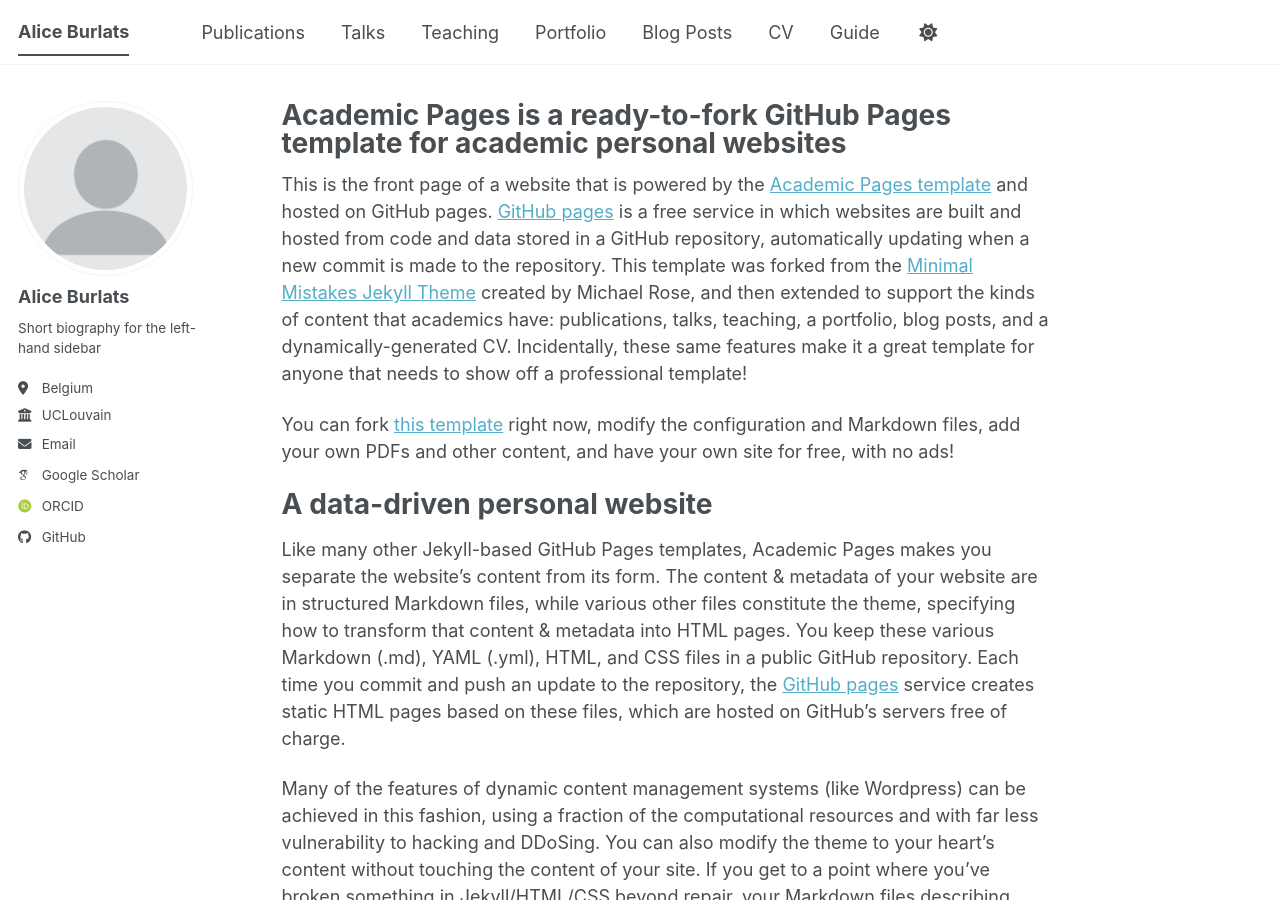
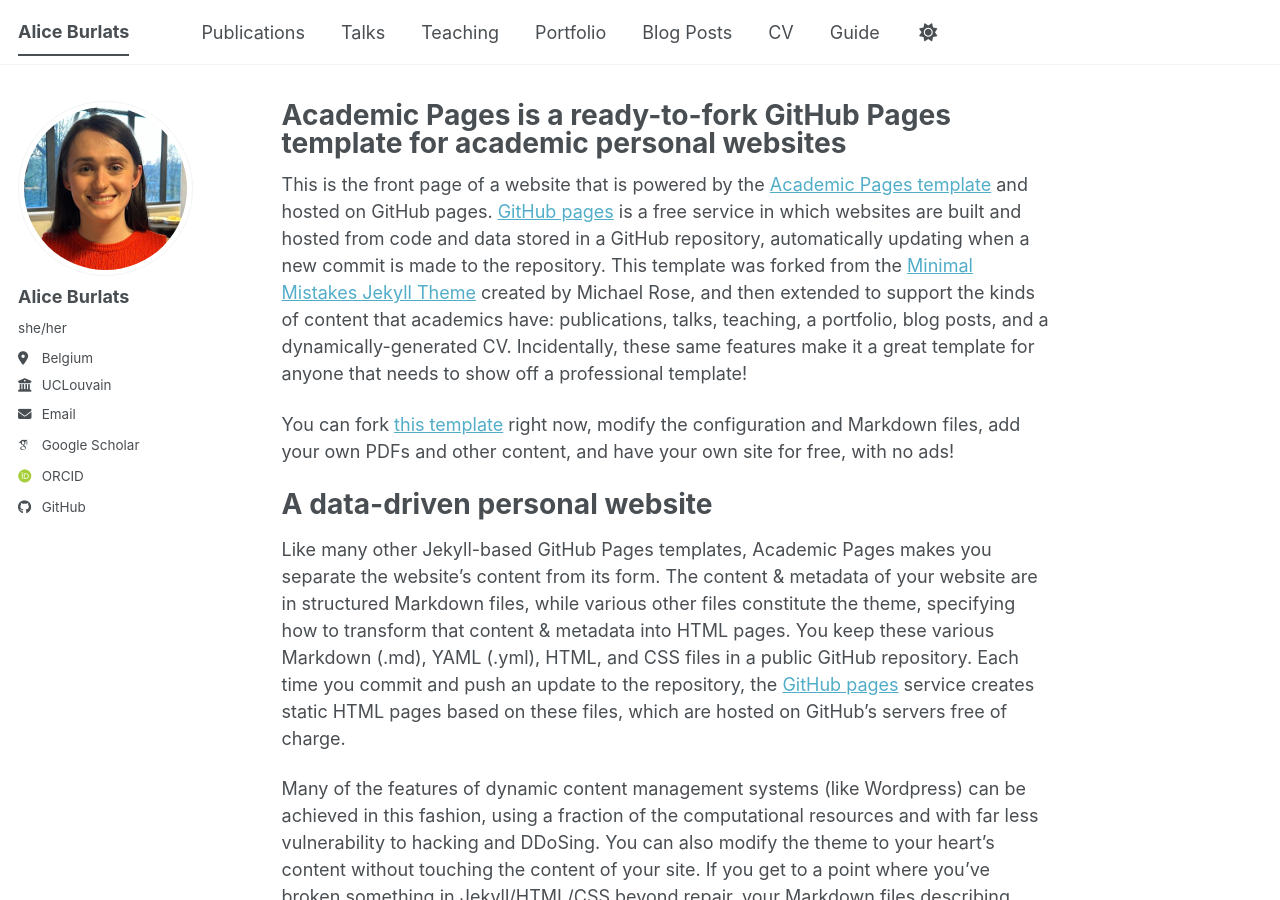
Before and after one commit to BurlatsAlice/BurlatsAlice.github.io, a Jekyll site: the page built from _pages/about.md, in a window 1280 px wide and 900 px high. Built offline with Jekyll 4.4.1, drawn with Linux system fonts in a browser that asks for light colours; some web fonts are replaced; a script bundle is joined from its source files by our own code; library files that are not in the unit come from our copies.

Commit message:
add profile picture

```diff
--- a/_config.yml
+++ b/_config.yml
@@ -23,10 +23,10 @@
 #               Additional customization can be done by editing /_includes/author-profile.html
 author:
   # Biographic information
-  avatar           : "profile.png"
+  avatar           : "1773915483669.jpeg"
   name             : "Alice Burlats"
-  pronouns         : # example: "she/her"
-  bio              : "Short biography for the left-hand sidebar"
+  pronouns         : "she/her"
+  bio              : # "Short biography for the left-hand sidebar"
   location         : "Belgium"
   employer         : "UCLouvain"
   uri              : # URL
```
Also changed, not shown: images/1773915483669.jpeg (added).
